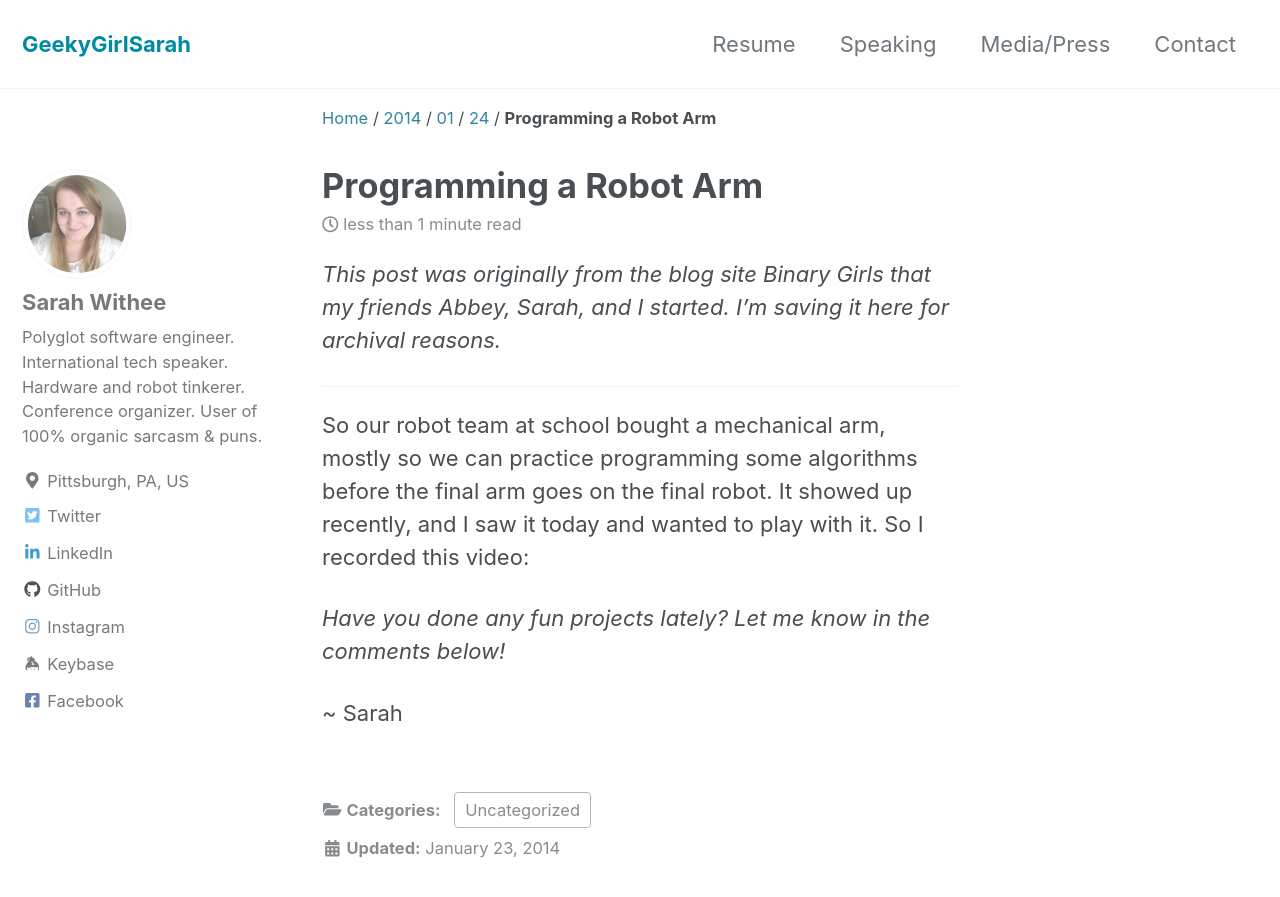
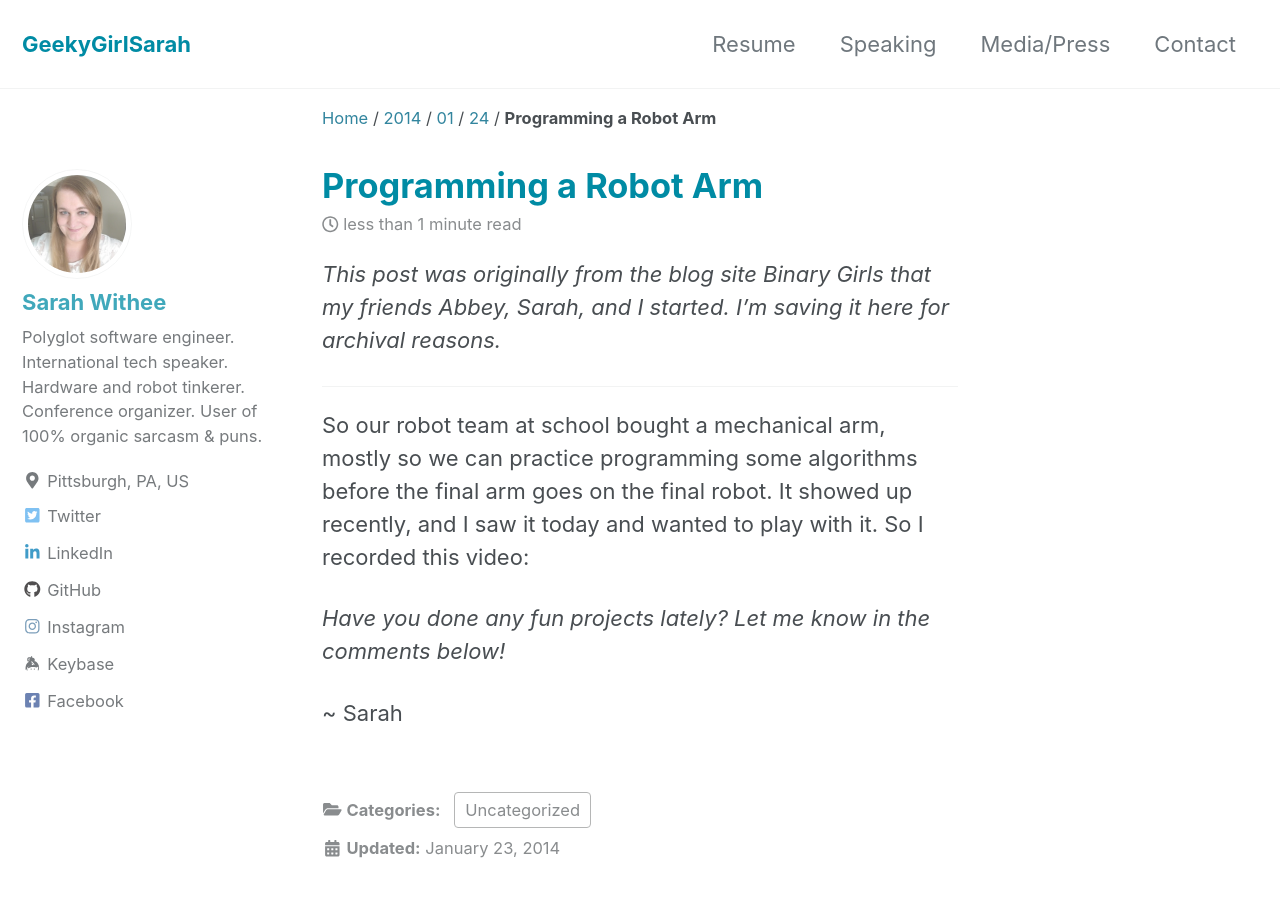
Before and after one commit to geekygirlsarah/geekygirlsarah.com, a Jekyll site: the page built from _posts/2014-01-24-programming-a-robot-arm.md, in a window 1280 px wide and 900 px high. Shown: the top 897 px of the window. Built offline with Jekyll 4.4.1, drawn with Linux system fonts in a browser that asks for light colours; cached includes are drawn as plain includes; nearby versions of some CDN libraries; comment, search, counter and statistics services are not loaded.

Commit message:
Add teal color to h-tags

```diff
--- a/_sass/sarah/_home.scss
+++ b/_sass/sarah/_home.scss
@@ -4,6 +4,15 @@
   url('/assets/fonts/firasans-medium-webfont.woff') format('woff');
   font-weight: normal;
   font-style: normal;
+}
+
+h1,
+h2,
+h3,
+h4,
+h5,
+h6 {
+  color: $theme-teal-hex;
 }
 
 nav a.site-title {
```
